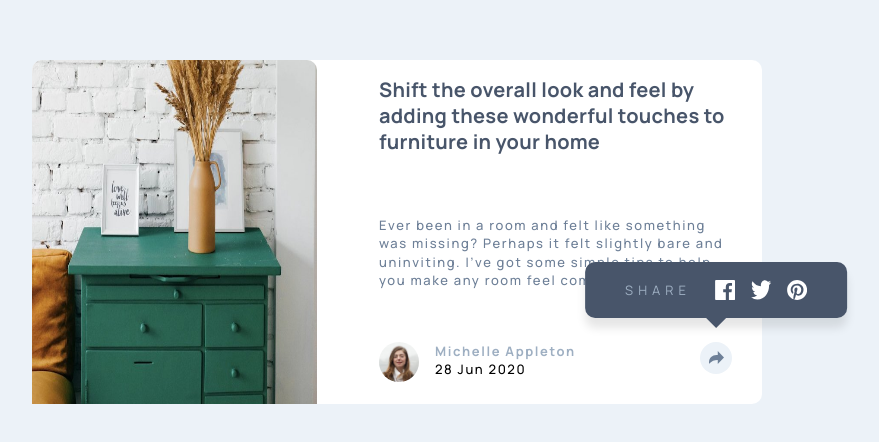
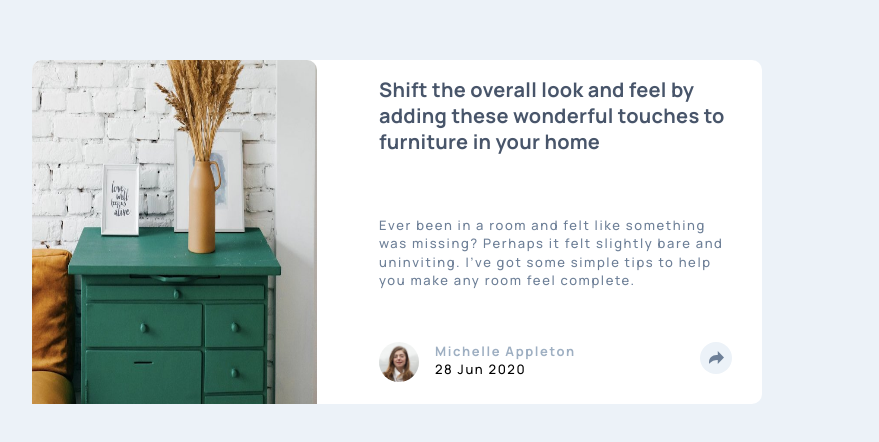
Before and after one commit to abhishekbarve0612/frontend-mentor-article-preview-component-master, a plain HTML site: page index.html in a window 1280 px wide. Shown: the part 176-618 px from the top of the page, without its empty margins (243-1122 px from the left). Drawn offline with Linux system fonts and the light colour scheme.

Commit message:
style: Hide tooltip by default.

```diff
--- a/index.html
+++ b/index.html
@@ -68,7 +68,7 @@
             <button type="button" id="share-button" class="share">
               <img src="./images/icon-share.svg" alt="share icon">
             </button>
-            <div id="tooltip">
+            <div id="tooltip" class="hidden">
               <div class="share-options">
                 <span class="text-preset-3">
                   SHARE
@@ -103,7 +103,7 @@
     </div>
   </main>
 
-  <script defer src="./script.js" />
+  <script defer src="script.js" />
 </body>
 
 </html>
```
